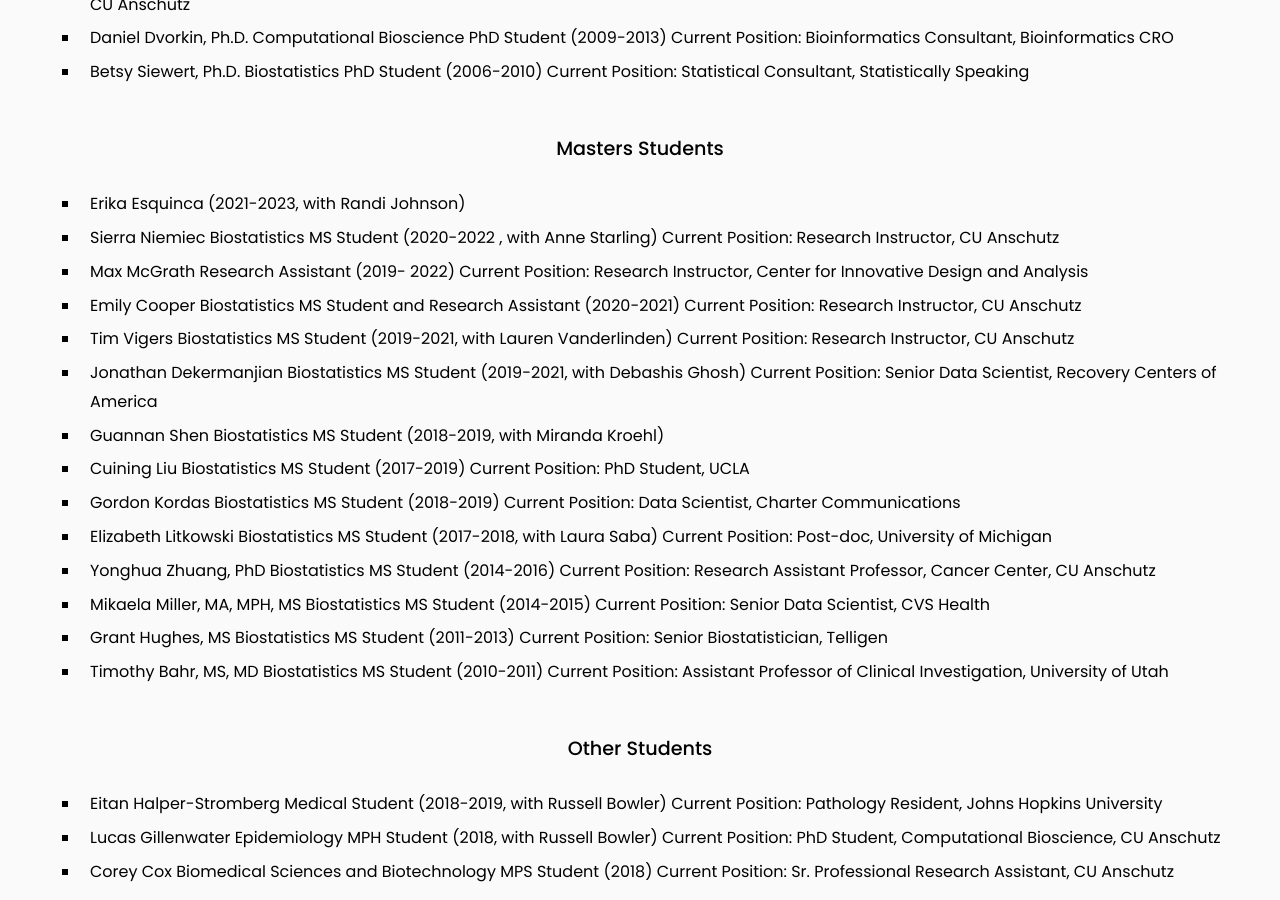
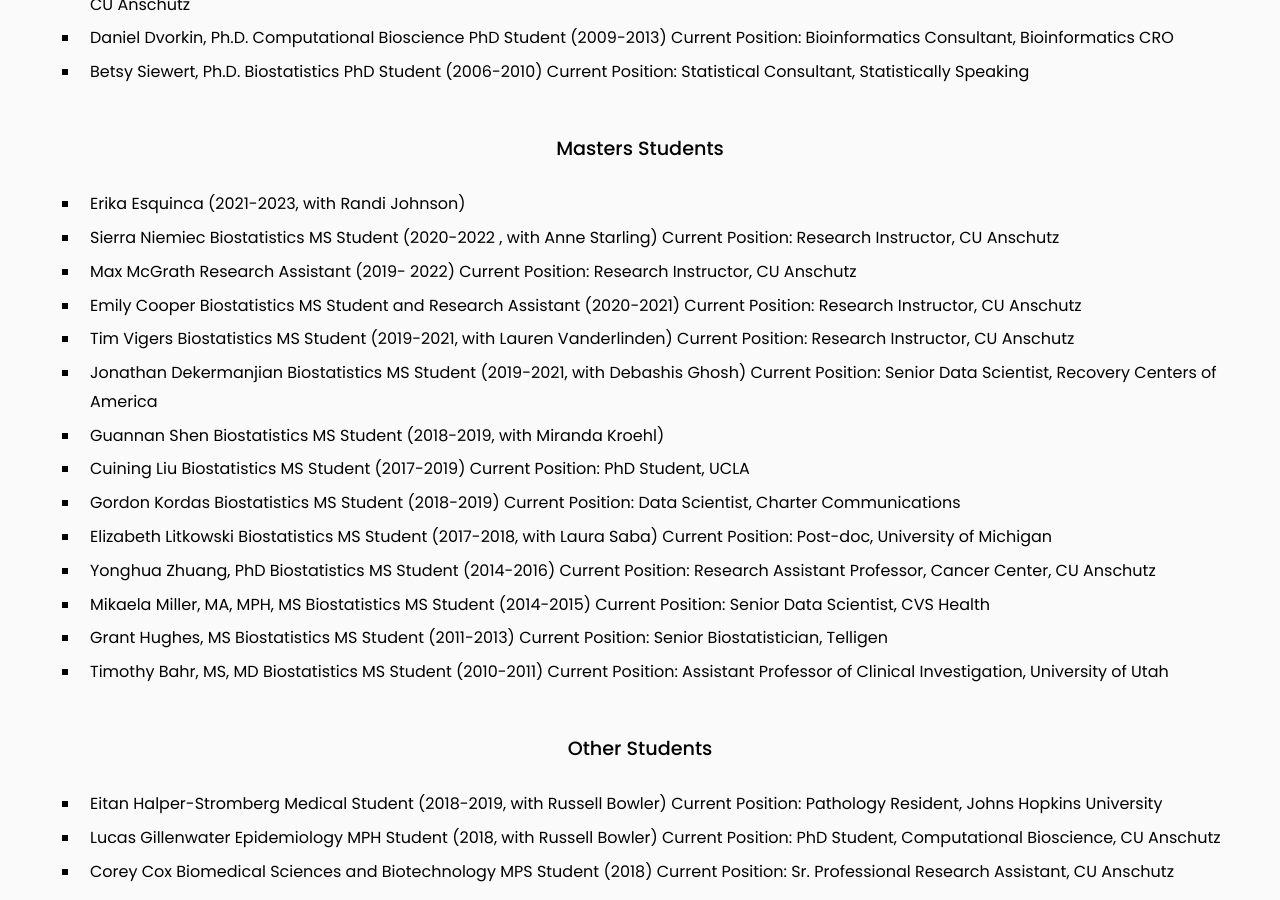
Before and after one commit to KechrisLab/kechrislab.github.io, a Jekyll site: the page built from team/index.md, in a window 1280 px wide and 900 px high, scrolled down 1225 px. Built offline with Jekyll 4.4.1, drawn with Linux system fonts in a browser that asks for light colours.

Commit message:
Update index.md

```diff
--- a/team/index.md
+++ b/team/index.md
@@ -50,7 +50,7 @@ Current Position: Statistical Consultant, Statistically Speaking
 + Sierra Niemiec Biostatistics MS Student (2020-2022 , with Anne Starling)
 Current Position: Research Instructor, CU Anschutz
 + Max McGrath Research Assistant (2019- 2022)
-Current Position: Research Instructor, Center for Innovative Design and Analysis
+Current Position: Research Instructor, CU Anschutz
 + Emily Cooper Biostatistics MS Student and Research Assistant (2020-2021)
 Current Position: Research Instructor, CU Anschutz
 + Tim Vigers Biostatistics MS Student (2019-2021, with Lauren Vanderlinden)
```
